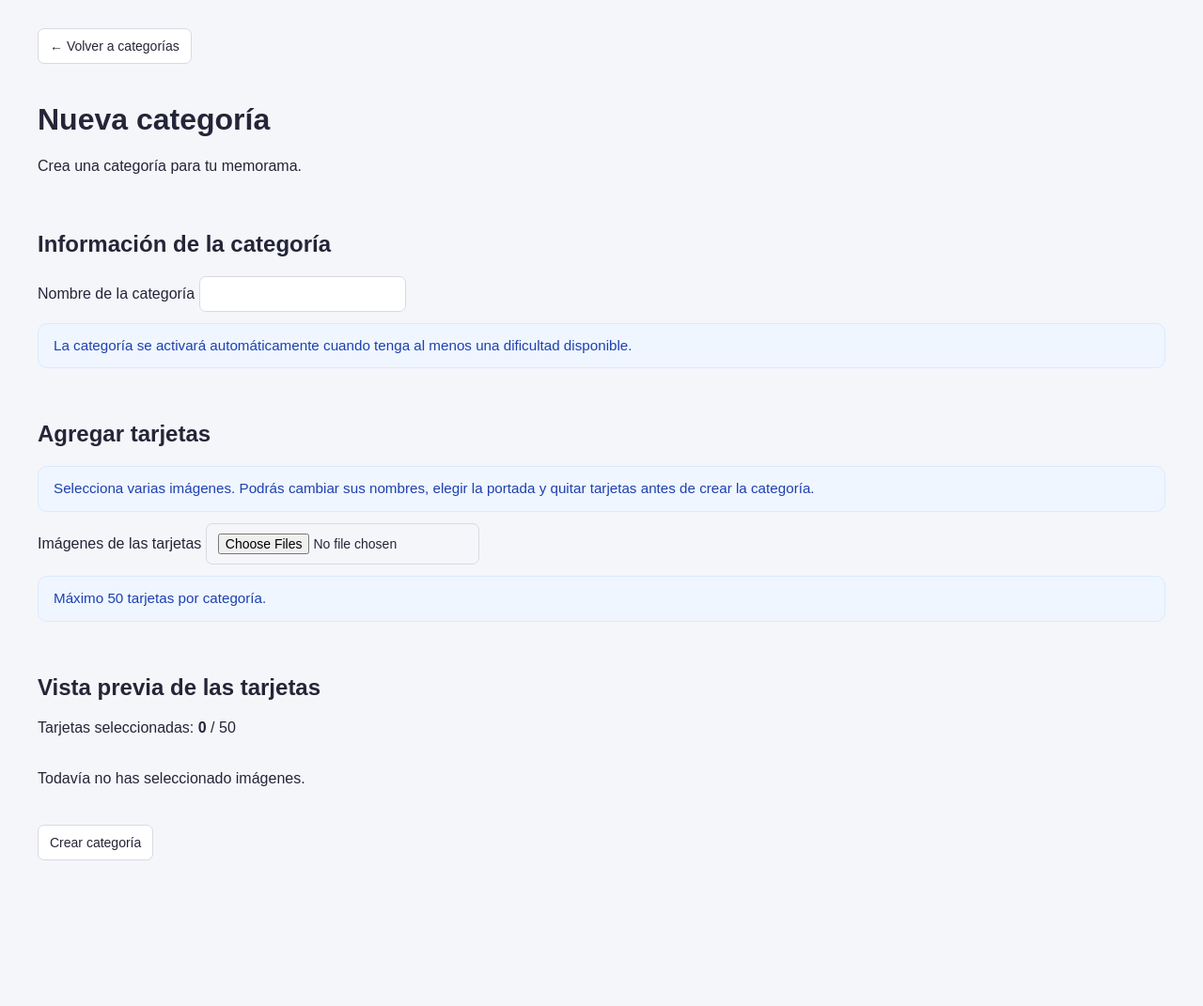
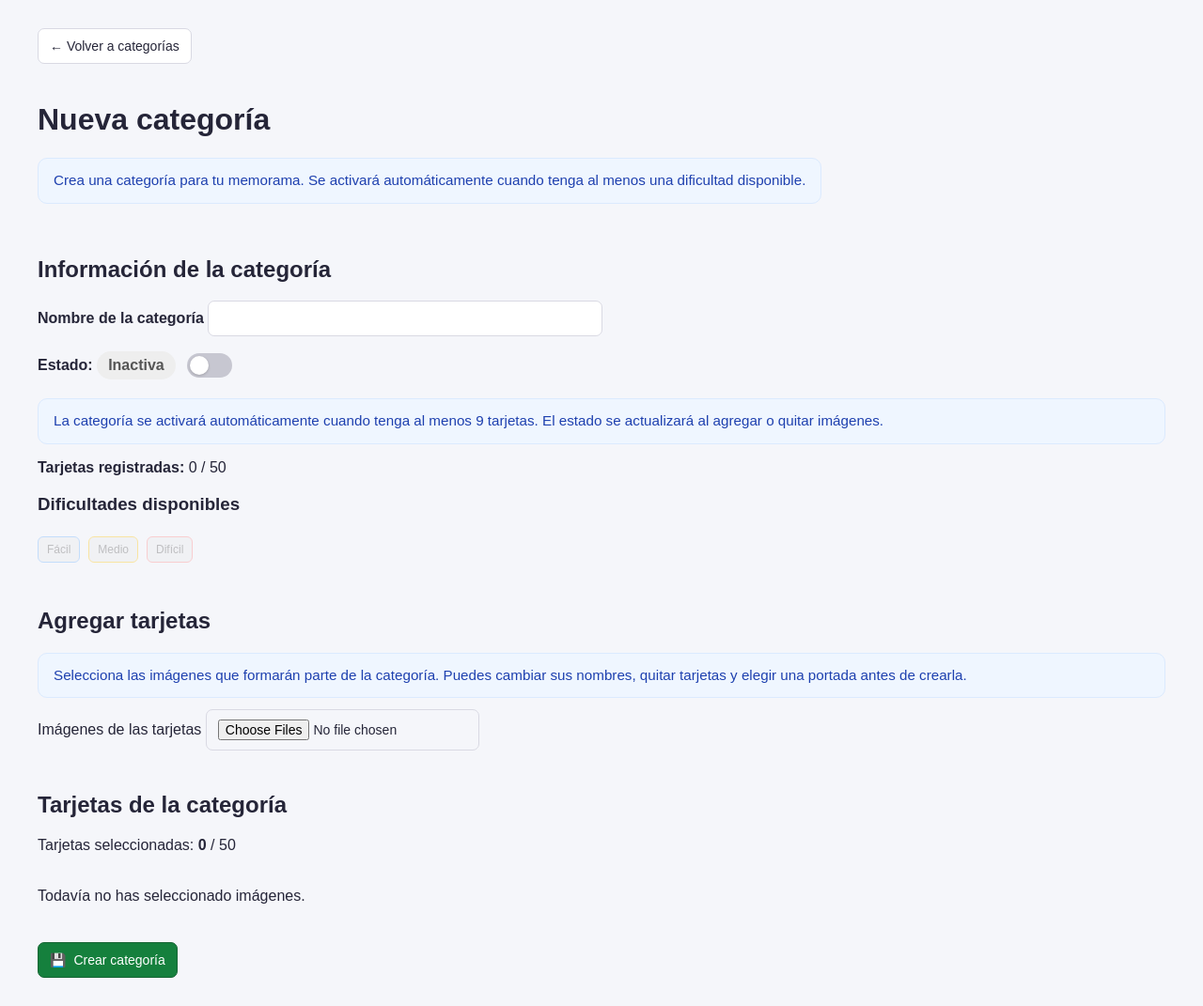
Before and after one commit to Aleishis/Examen-Final-DevOps, a Flask app: page /admin/categorias/nueva in a window 1280 px wide. Shown: the whole page at 94% size. Before the commit the page ends 916 px from the top, so only its background shows below. Run offline with Flask 3, Linux system fonts and the light colour scheme.

Commit message:
Enhance category management: add validation for active status, improve UI for card selection, and update difficulty handling in forms.

```diff
--- a/static/css/categories.css
+++ b/static/css/categories.css
@@ -343,13 +343,6 @@ width: 100%;
             font-size: 0.9rem;
         }
 
-        .opcion-activa {
-            display: flex;
-            align-items: center;
-            gap: 10px;
-            margin-bottom: 24px;
-        }
-
         .parejas-rejilla {
             display: grid;
             grid-template-columns: repeat(auto-fill, minmax(170px, 1fr));
@@ -684,7 +679,12 @@ width: 100%;
     align-items: center;
     justify-content: flex-start;
     gap: 12px;
-    margin-bottom: 24px;
+    margin: 8px 0;
+    padding: 8px 0;
+}
+
+.opcion-activa p {
+    margin: 0;
 }
 
 /* Contenedor del interruptor */
@@ -756,6 +756,16 @@ width: 100%;
     margin-top: 12px;
     margin-bottom: 12px;
     overflow-wrap: anywhere;
+}
+
+.campo-nombre-categoria label {
+    font-weight: 700;
+}
+
+.campo-nombre-categoria input {
+    width: 100%;
+    max-width: 420px;
+    box-sizing: border-box;
 }
 
 /* ==========================================
--- a/static/js/categories/categories.js
+++ b/static/js/categories/categories.js
@@ -197,3 +197,25 @@ document.querySelectorAll(".mensajes").forEach(mensajes => {
         }, 400);
     }, 4000);
 });
+
+
+document.addEventListener("DOMContentLoaded", () => {
+    const interruptor = document.getElementById("activa");
+    const estado = document.getElementById("estado-actual");
+
+    if (!interruptor || !estado) {
+        return;
+    }
+
+    function actualizarEstado() {
+        const activa = interruptor.checked;
+
+        estado.textContent = activa ? "Activa" : "Inactiva";
+
+        estado.classList.toggle("activa", activa);
+        estado.classList.toggle("inactiva", !activa);
+    }
+
+    interruptor.addEventListener("change", actualizarEstado);
+    actualizarEstado();
+});
--- a/static/js/categories/category-create.js
+++ b/static/js/categories/category-create.js
@@ -4,21 +4,35 @@ document.addEventListener("DOMContentLoaded", () => {
     const inputImagenes = document.getElementById("imagenes-tarjetas");
     const rejilla = document.getElementById("rejilla-tarjetas-nuevas");
     const contador = document.getElementById("contador-tarjetas-nuevas");
+    const contadorResumen = document.getElementById("resumen-contador-tarjetas");
     const mensaje = document.getElementById("mensaje-tarjetas-nuevas");
     const metadata = document.getElementById("tarjetas-metadata");
+    const inputActiva = document.getElementById("activa");
+    const estadoActual = document.getElementById("estado-actual");
+
+    const dificultades = {
+        facil: document.getElementById("dificultad-facil"),
+        media: document.getElementById("dificultad-media"),
+        dificil: document.getElementById("dificultad-dificil")
+    };
 
     if (
         !form ||
         !inputImagenes ||
         !rejilla ||
         !contador ||
+        !contadorResumen ||
         !mensaje ||
-        !metadata
+        !metadata ||
+        !inputActiva ||
+        !estadoActual
     ) {
         return;
     }
 
     const MAX_TARJETAS = 50;
+    const TARJETAS_POR_DIFICULTAD = 9;
+
     let tarjetas = [];
     let portadaIndex = null;
 
@@ -29,10 +43,50 @@ document.addEventListener("DOMContentLoaded", () => {
         return (punto > 0 ? nombre.slice(0, punto) : nombre).trim();
     }
 
+
+    function actualizarEstadoYDificultades() {
+        const cantidad = tarjetas.length;
+        const puedeActivarse = cantidad >= 9;
+
+        // No permitir activar la categoría si tiene menos de 9 tarjetas.
+        inputActiva.disabled = !puedeActivarse;
+
+        if (!puedeActivarse) {
+            inputActiva.checked = false;
+        }
+
+        const activa = inputActiva.checked;
+
+        estadoActual.textContent = activa ? "Activa" : "Inactiva";
+        estadoActual.classList.toggle("activa", activa);
+        estadoActual.classList.toggle("inactiva", !activa);
+
+        dificultades.facil?.classList.toggle("bloqueada", cantidad < 9);
+        dificultades.media?.classList.toggle("bloqueada", cantidad < 15);
+        dificultades.dificil?.classList.toggle("bloqueada", cantidad < 25);
+    }
+
+
+    inputActiva.addEventListener("change", () => {
+        actualizarEstadoYDificultades();
+    });
+
+
+
+    function actualizarMetadata() {
+        metadata.value = JSON.stringify({
+            tarjetas: tarjetas.map(tarjeta => ({
+                nombre: tarjeta.nombre.trim()
+            })),
+            portada_index: portadaIndex
+        });
+    }
+
     function renderizarTarjetas() {
         tarjetas.forEach(tarjeta => {
             if (tarjeta.previewUrl) {
                 URL.revokeObjectURL(tarjeta.previewUrl);
+                tarjeta.previewUrl = null;
             }
         });
 
@@ -40,7 +94,7 @@ document.addEventListener("DOMContentLoaded", () => {
 
         tarjetas.forEach((tarjeta, index) => {
             const article = document.createElement("article");
-            article.className = "pareja-tarjeta";
+            article.className = "pareja-tarjeta tarjeta-nueva";
 
             const imagen = document.createElement("img");
             imagen.className = "pareja-imagen";
@@ -73,28 +127,30 @@ document.addEventListener("DOMContentLoaded", () => {
             const acciones = document.createElement("div");
             acciones.className = "acciones-pareja";
 
-            const botonPortada = document.createElement("button");
-            botonPortada.type = "button";
-            botonPortada.className = "boton";
+            const selectorPortada = document.createElement("label");
+            selectorPortada.className = "selector-portada";
+            selectorPortada.title = "Seleccionar portada";
 
-            function actualizarBotonPortada() {
-                const esPortada = portadaIndex === index;
-                botonPortada.textContent = esPortada
-                    ? "★ Portada seleccionada"
-                    : "☆ Designar portada";
+            const inputPortada = document.createElement("input");
+            inputPortada.type = "radio";
+            inputPortada.name = "portada_visual";
+            inputPortada.value = String(index);
+            inputPortada.checked = portadaIndex === index;
+            inputPortada.setAttribute(
+                "aria-label",
+                `Designar ${tarjeta.nombre || `tarjeta ${index + 1}`} como portada`
+            );
 
-                botonPortada.setAttribute(
-                    "aria-pressed",
-                    String(esPortada)
-                );
-            }
+            const textoPortada = document.createElement("span");
+            textoPortada.textContent =
+                portadaIndex === index ? "♛ Portada" : "♛ Designar portada";
 
-            botonPortada.addEventListener("click", () => {
+            inputPortada.addEventListener("change", () => {
                 portadaIndex = index;
                 renderizarTarjetas();
             });
 
-            actualizarBotonPortada();
+            selectorPortada.append(inputPortada, textoPortada);
 
             const botonEliminar = document.createElement("button");
             botonEliminar.type = "button";
@@ -102,6 +158,12 @@ document.addEventListener("DOMContentLoaded", () => {
             botonEliminar.textContent = "Quitar tarjeta";
 
             botonEliminar.addEventListener("click", () => {
+                const tarjetaEliminada = tarjetas[index];
+
+                if (tarjetaEliminada.previewUrl) {
+                    URL.revokeObjectURL(tarjetaEliminada.previewUrl);
+                }
+
                 tarjetas.splice(index, 1);
 
                 if (portadaIndex === index) {
@@ -113,27 +175,20 @@ document.addEventListener("DOMContentLoaded", () => {
                 renderizarTarjetas();
             });
 
-            acciones.append(botonPortada, botonEliminar);
+            acciones.append(selectorPortada, botonEliminar);
             article.append(imagen, formularioNombre, acciones);
             rejilla.appendChild(article);
         });
 
         contador.textContent = tarjetas.length;
+        contadorResumen.textContent = tarjetas.length;
 
         mensaje.textContent = tarjetas.length
             ? `Tienes ${tarjetas.length} tarjeta(s) preparadas.`
             : "Todavía no has seleccionado imágenes.";
 
+        actualizarEstadoYDificultades();
         actualizarMetadata();
-    }
-
-    function actualizarMetadata() {
-        metadata.value = JSON.stringify({
-            tarjetas: tarjetas.map(tarjeta => ({
-                nombre: tarjeta.nombre
-            })),
-            portada_index: portadaIndex
-        });
     }
 
     inputImagenes.addEventListener("change", () => {
@@ -153,16 +208,26 @@ document.addEventListener("DOMContentLoaded", () => {
             });
         });
 
-        // Permite volver a seleccionar un mismo archivo si se desea.
         inputImagenes.value = "";
         renderizarTarjetas();
     });
 
     form.addEventListener("submit", event => {
+        const nombreCategoria = document
+            .getElementById("nombre")
+            .value.trim();
+
         const nombresValidos = tarjetas.every(tarjeta => {
             const nombre = tarjeta.nombre.trim();
             return nombre.length > 0 && nombre.length <= 100;
         });
+
+        if (!nombreCategoria || nombreCategoria.length > 100) {
+            event.preventDefault();
+            mensaje.textContent =
+                "Escribe un nombre de categoría de hasta 100 caracteres.";
+            return;
+        }
 
         if (tarjetas.length > MAX_TARJETAS || !nombresValidos) {
             event.preventDefault();
@@ -179,6 +244,7 @@ document.addEventListener("DOMContentLoaded", () => {
         });
 
         inputImagenes.files = dataTransfer.files;
+
         metadata.value = JSON.stringify({
             tarjetas: tarjetas.map(tarjeta => ({
                 nombre: tarjeta.nombre.trim()
--- a/templates/categories/form.html
+++ b/templates/categories/form.html
@@ -41,20 +41,57 @@
         ← Volver a categorías
     </a>
 
+
 <div class="encabezado">
     <div>
         {% if modo == "crear" %}
             <h1>Nueva categoría</h1>
-                <p>Crea una categoría para tu memorama.</p>
+            <p class="texto-informacion">Crea una categoría para tu memorama.
+                Se activará automáticamente cuando
+                tenga al menos una dificultad disponible.</p>
         {% elif modo == "editar" %}
             <h1>Editar categoría</h1>
-                <p class="texto-informacion">Modifica los datos y administra sus tarjetas.</p>
+            <p class="texto-informacion">
+                Modifica los datos y administra sus tarjetas.
+            </p>
         {% else %}
             <h1>Detalles de la categoría</h1>
-                <p class="texto-informacion">Consulta la información y las tarjetas registradas.</p>
+            <p class="texto-informacion">
+                Consulta la información y las tarjetas registradas.
+            </p>
         {% endif %}
     </div>
+
+    {% if modo == "ver" %}
+        <a
+            class="boton boton-editar-categoria"
+            href="{{ url_for('categories.edit', categoria_id=categoria.id) }}"
+        >
+            <span aria-hidden="true">✏️</span>
+            Editar categoría
+        </a>
+    {% elif modo == "editar" %}
+        <div class="acciones-categoria">
+            <button
+                type="submit"
+                form="form-detalles-categoria"
+                class="boton boton-guardar-cambios"
+            >
+                <span aria-hidden="true">💾</span>
+                Guardar cambios
+            </button>
+
+            <a
+                class="boton boton-salir-edicion"
+                href="{{ url_for('categories.form', categoria_id=categoria.id) }}"
+            >
+                <span aria-hidden="true">↩</span>
+                Salir de modo edición
+            </a>
         </div>
+    {% endif %}
+</div>
+
 
     {% if error %}
         <div class="mensajes" role="alert">
@@ -67,73 +104,98 @@
 
     {% if modo == "crear" %}
 
-        <form
-            id="form-crear-categoria"
-            method="POST"
+    <form id="form-crear-categoria" method="POST"
         enctype="multipart/form-data"
-            action="{{ url_for('categories.create') }}"
-        >
+        action="{{ url_for('categories.create') }}">
+
         <section class="detalle-resumen">
             <div class="detalle-info">
                 <h2>Información de la categoría</h2>
 
+                <div class="campo-nombre-categoria">
                     <label for="nombre">Nombre de la categoría</label>
-                    <input
-                        id="nombre"
-                        type="text"
-                        name="nombre"
-                        maxlength="100"
-                        required
-                    >
+                    <input id="nombre" type="text" name="nombre"
+                        maxlength="100" required>
+                </div>
+
+                <div class="opcion-activa">
+                    <p>
+                        <strong>Estado:</strong>
+                        <span id="estado-actual"
+                            class="estado-detalle inactiva">
+                            Inactiva
+                        </span>
+                    </p>
+
+                    <label class="switch">
+                        <input id="activa" type="checkbox"
+                        name="activa"
+                        aria-label="Estado de la categoría">
+                        <span class="switch-deslizador"></span>
+                    </label>
+                </div>
 
                 <p class="texto-informacion">
-                        La categoría se activará automáticamente cuando
-                        tenga al menos una dificultad disponible.
+                    La categoría se activará automáticamente cuando tenga
+                    al menos 9 tarjetas. El estado se actualizará al agregar
+                    o quitar imágenes.
                 </p>
+
+                <p>
+                    <strong>Tarjetas registradas:</strong>
+                    <span id="contador-tarjetas-nuevas">0</span> / 50
+                </p>
+
+                <h3>Dificultades disponibles</h3>
+                <div class="dificultades">
+                    <span id="dificultad-facil"
+                        class="dificultad dificultad-facil bloqueada">
+                        Fácil
+                    </span>
+                    <span id="dificultad-media"
+                        class="dificultad dificultad-media bloqueada">
+                        Medio
+                    </span>
+                    <span id="dificultad-dificil"
+                        class="dificultad dificultad-dificil bloqueada">
+                        Difícil
+                    </span>
+                </div>
             </div>
         </section>
 
         <section class="detalle-resumen">
             <div class="detalle-info">
                 <h2>Agregar tarjetas</h2>
+
                 <p class="texto-informacion">
-                        Selecciona varias imágenes. Podrás cambiar sus
-                        nombres, elegir la portada y quitar tarjetas
-                        antes de crear la categoría.
+                    Selecciona las imágenes que formarán parte de la categoría.
+                    Puedes cambiar sus nombres, quitar tarjetas y elegir una
+                    portada antes de crearla.
                 </p>
 
                 <label for="imagenes-tarjetas">
                     Imágenes de las tarjetas
                 </label>
-
-                    <input
-                        id="imagenes-tarjetas"
+                <input id="imagenes-tarjetas"
                     type="file"
                     name="imagenes_tarjetas"
                     accept=".png,.jpg,.jpeg,.webp,.gif"
-                        multiple
-                    >
-
-                    <p class="texto-informacion">
-                        Máximo 50 tarjetas por categoría.
-                    </p>
+                    multiple>
             </div>
         </section>
 
         <section class="detalle-resumen">
             <div class="detalle-info">
-                    <h2>Vista previa de las tarjetas</h2>
+                <h2>Tarjetas de la categoría</h2>
 
                 <p>
                     Tarjetas seleccionadas:
-                        <strong id="contador-tarjetas-nuevas">0</strong>
-                        / 50
+                    <strong id="resumen-contador-tarjetas">0</strong> / 50
                 </p>
 
-                    <div
-                        id="rejilla-tarjetas-nuevas"
-                        class="parejas-rejilla"
-                    ></div>
+                <div id="rejilla-tarjetas-nuevas"
+                    class="parejas-rejilla"></div>
 
                 <p id="mensaje-tarjetas-nuevas" aria-live="polite">
                     Todavía no has seleccionado imágenes.
@@ -141,16 +203,16 @@
             </div>
         </section>
 
-            <input
-                type="hidden"
-                id="tarjetas-metadata"
-                name="tarjetas_metadata"
-                value="[]"
-            >
+        <input type="hidden" id="tarjetas-metadata"
+            name="tarjetas_metadata" value="[]">
 
-            <button type="submit" class="boton">
+        <div class="acciones-categoria">
+            <button type="submit"
+                    class="boton boton-guardar-cambios">
+                <span aria-hidden="true">💾</span>
                 Crear categoría
             </button>
+        </div>
     </form>
 
     {% else %}
@@ -219,6 +249,7 @@
                     >
                         <input type="hidden" name="action" value="save_details">
 
+                        <div class="campo-nombre-categoria">
                             <label for="nombre">Nombre de la categoría</label>
                             <input
                                 id="nombre"
@@ -228,21 +259,30 @@
                                 maxlength="100"
                                 required
                             >
+                        </div>
 
                         <div class="opcion-activa">
-                            <span id="etiqueta-activa">Categoría activa</span>
+                            <p>
+                                <strong>Estado:</strong>
+                                <span
+                                    id="estado-actual"
+                                    class="estado-detalle {{ 'activa' if categoria.activa else 'inactiva' }}"
+                                >
+                                    {{ 'Activa' if categoria.activa else 'Inactiva' }}
+                                </span>
+                            </p>
 
                             <label class="switch">
                                 <input
+                                    id="activa"
                                     type="checkbox"
                                     name="activa"
-                                    aria-labelledby="etiqueta-activa"
+                                    aria-label="Cambiar estado de la categoría"
                                     {% if categoria.activa %}checked{% endif %}
                                 >
                                 <span class="switch-deslizador"></span>
                             </label>
                         </div>
-
                     </form>
                 {% else %}
                     <p>
```
Also changed, not shown: other parts of static/css/categories.css (+82 -3 lines), other parts of templates/categories/form.html (+11 -43 lines), categories.py (+40 -4 lines), static/js/categories/category-form.js (line endings or trailing spaces). Lines whose indentation alone changed are shown as unchanged.
